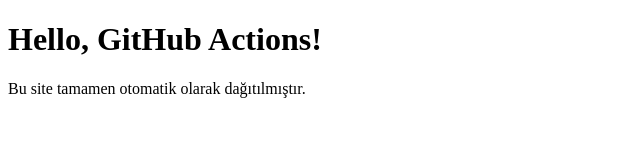
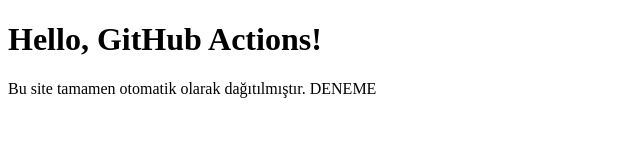
Before and after one commit to SweizNN/gh-deployment-workflow, a plain HTML site: page index.html in a window 1280 px wide. Shown: the whole page, without its empty margins (0-640 px from the left). Drawn offline with Linux system fonts and the light colour scheme.

Commit message:
Update index.html

```diff
--- a/index.html
+++ b/index.html
@@ -6,6 +6,6 @@
 </head>
 <body>
     <h1>Hello, GitHub Actions!</h1>
-    <p>Bu site tamamen otomatik olarak dağıtılmıştır.</p>
+    <p>Bu site tamamen otomatik olarak dağıtılmıştır. DENEME</p>
 </body>
 </html>
```
